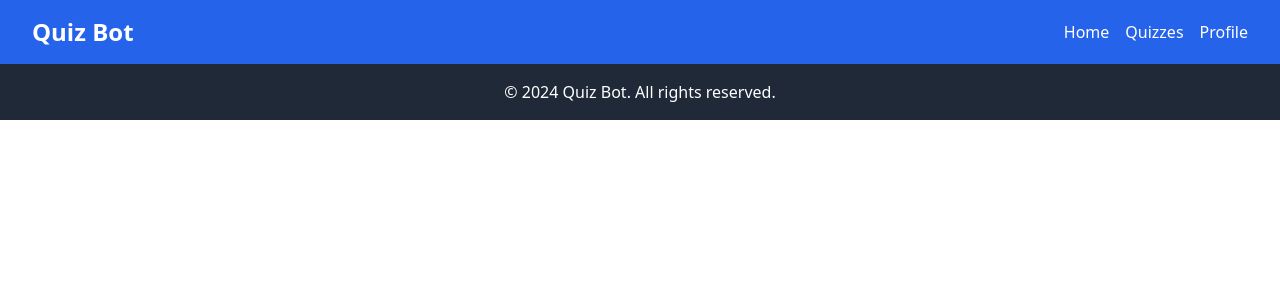
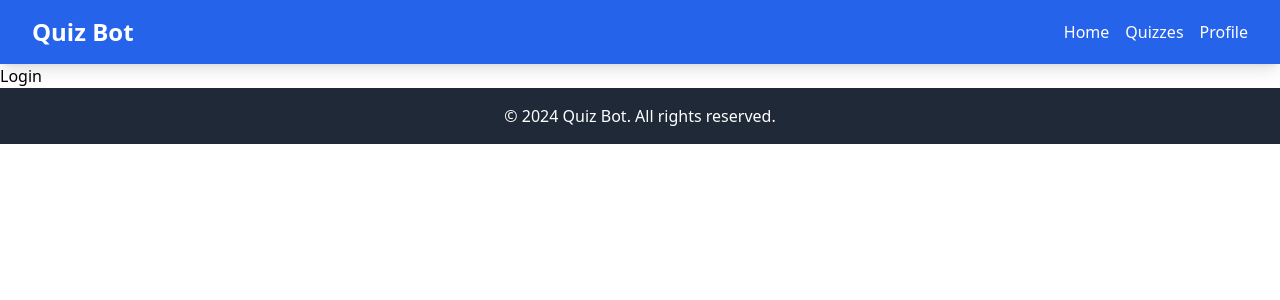
Before and after one commit to tulik06011991/quizbot, a React (Vite) app in the folder frontend/: page / in a window 1280 px wide. Shown: the top 300 px of the page. Built offline with nearby package versions, Linux system fonts and the light colour scheme.

Commit message:
ghtfhgfhg

```diff
--- a/frontend/src/App.jsx
+++ b/frontend/src/App.jsx
@@ -3,7 +3,7 @@ import { BrowserRouter as Router, Routes, Route } from 'react-router-dom';
 import Menu from './components/Menu';
 import Navbar from './components/Navbar';
 import Footer from './components/Footer';
-// import Login from './components/Login';
+import Login from './components/Login';
 // import Register from './components/Register'
 
 const App = () => {
@@ -11,7 +11,7 @@ const App = () => {
     <Router>
       <Navbar />
       <Routes>
-
+      <Route path="/" element={<Login />} />
         <Route path="/menu" element={<Menu />} />
       </Routes>
       <Footer />
```
